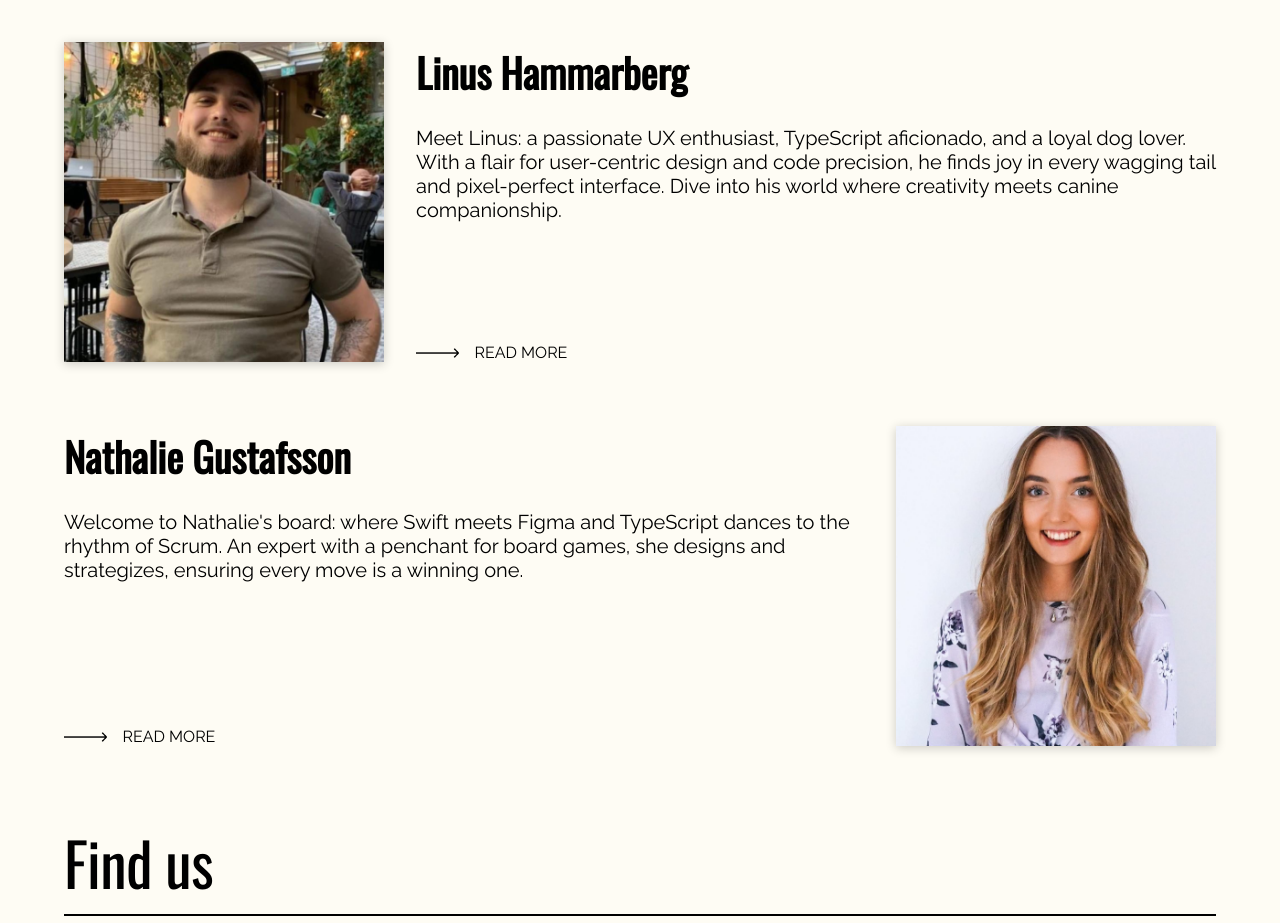
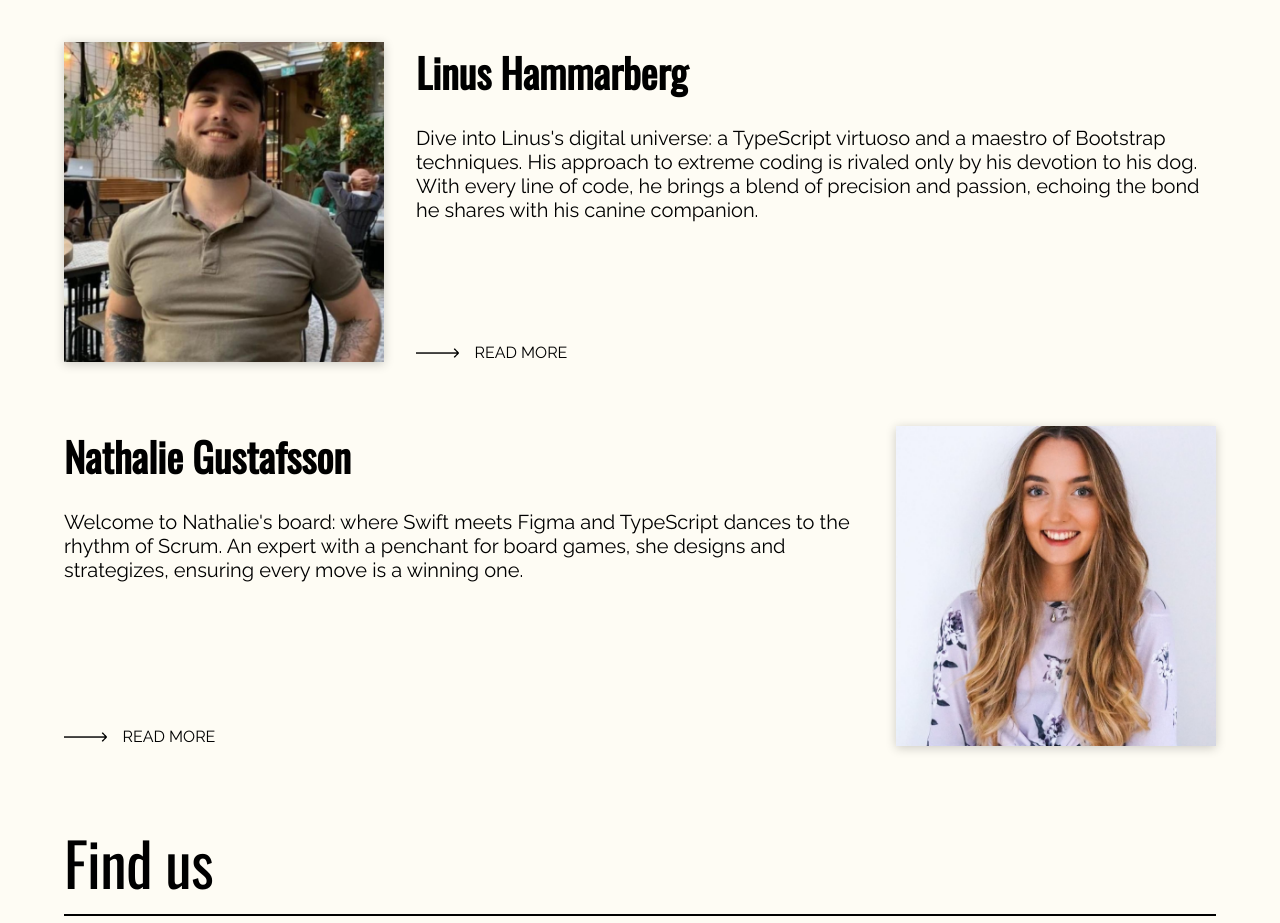
Before and after one commit to Lvl1Pichu/Portfolio-Website, a React (Vite) app: page / in a window 1280 px wide. Shown: the part 2160-3083 px from the top of the page. Built offline with nearby package versions, Linux system fonts and the light colour scheme.

Commit message:
changed Linus text on teamsection

```diff
--- a/src/Components/TeamSection.tsx
+++ b/src/Components/TeamSection.tsx
@@ -438,11 +438,11 @@ function TeamSection() {
                 },
               }}
             >
-              Meet Linus: a passionate UX enthusiast, TypeScript aficionado, and
-              a loyal dog lover. With a flair for user-centric design and code
-              precision, he finds joy in every wagging tail and pixel-perfect
-              interface. Dive into his world where creativity meets canine
-              companionship.
+              Dive into Linus's digital universe: a TypeScript virtuoso and a
+              maestro of Bootstrap techniques. His approach to extreme coding is
+              rivaled only by his devotion to his dog. With every line of code,
+              he brings a blend of precision and passion, echoing the bond he
+              shares with his canine companion.
             </Box>
           </Box>
           <Link
```
